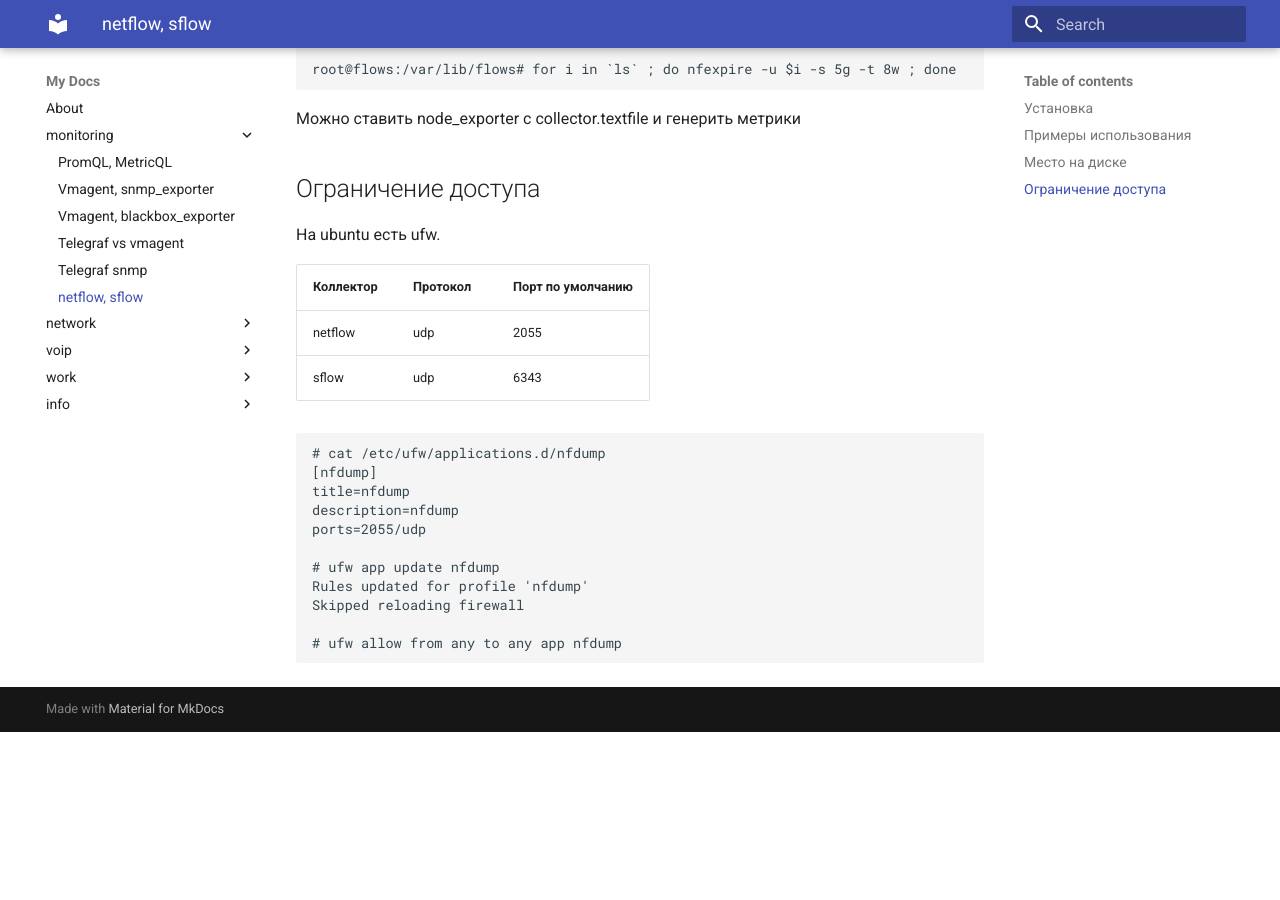
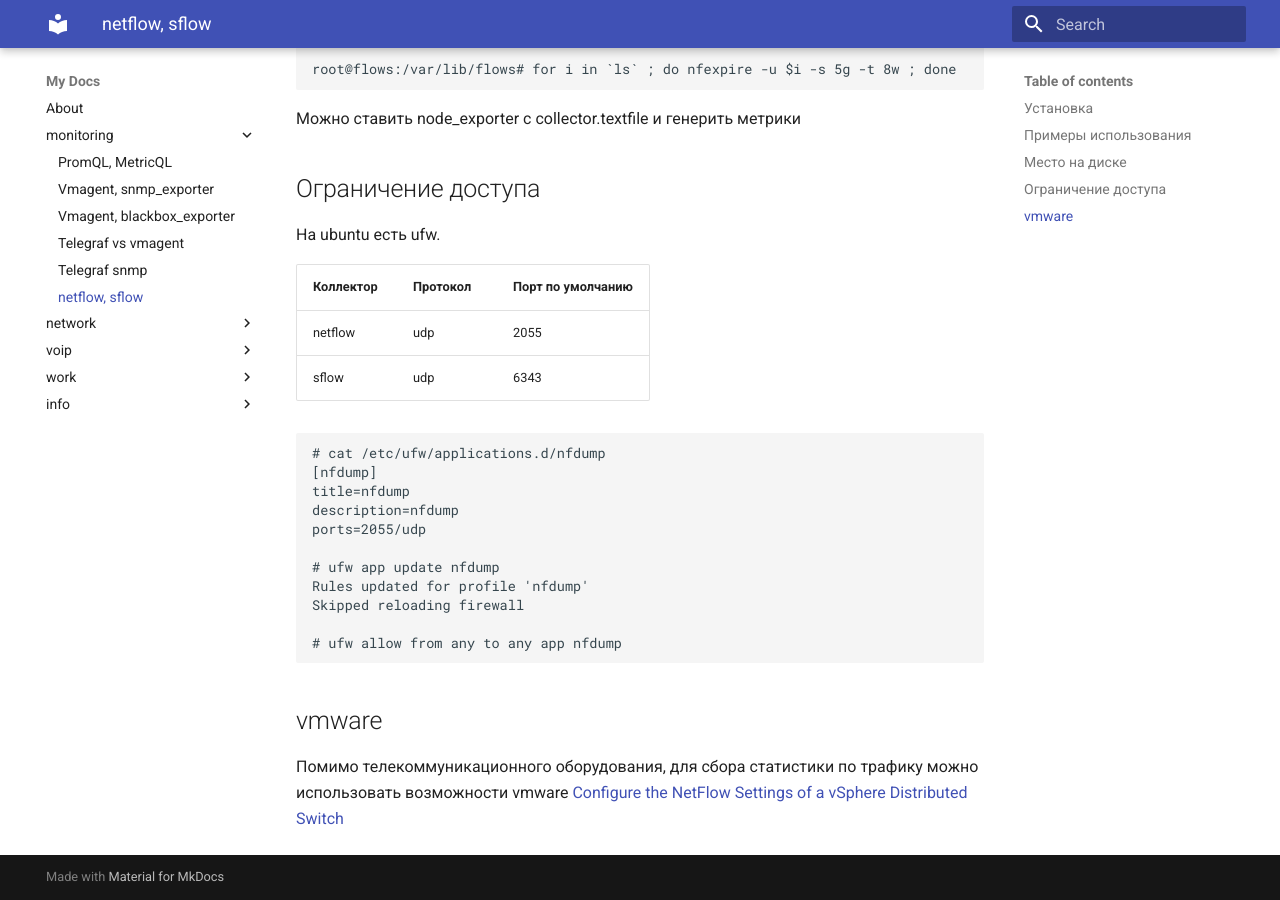
Before and after one commit to v98765/v98765.github.io, an MkDocs documentation site: the page built from docs/monitoring/sflow.md, in a window 1280 px wide and 900 px high, scrolled down 1646 px. Built offline with MkDocs 1.6.1 and Material for MkDocs 9.7.7, drawn with Linux system fonts in a browser that asks for light colours; before the commit the page ends 2378 px from its top, so only the background shows below that.

Commit message:
monitoring/sflow.md vmware info

````diff
--- a/docs/monitoring/sflow.md
+++ b/docs/monitoring/sflow.md
@@ -96,3 +96,8 @@
 
 # ufw allow from any to any app nfdump
 ```
+
+## vmware
+
+Помимо телекоммуникационного оборудования, для сбора статистики по трафику можно использовать возможности vmware
+[Configure the NetFlow Settings of a vSphere Distributed Switch](https://docs.vmware.com/en/VMware-vSphere/6.7/com.vmware.vsphere.networking.doc/GUID-55FCEC92-74B9-4E5F-ACC0-4EA1C36F397A.html)
````
Also changed, not shown: docs/monitoring/netflow.md (deleted, +0 -2 lines).
